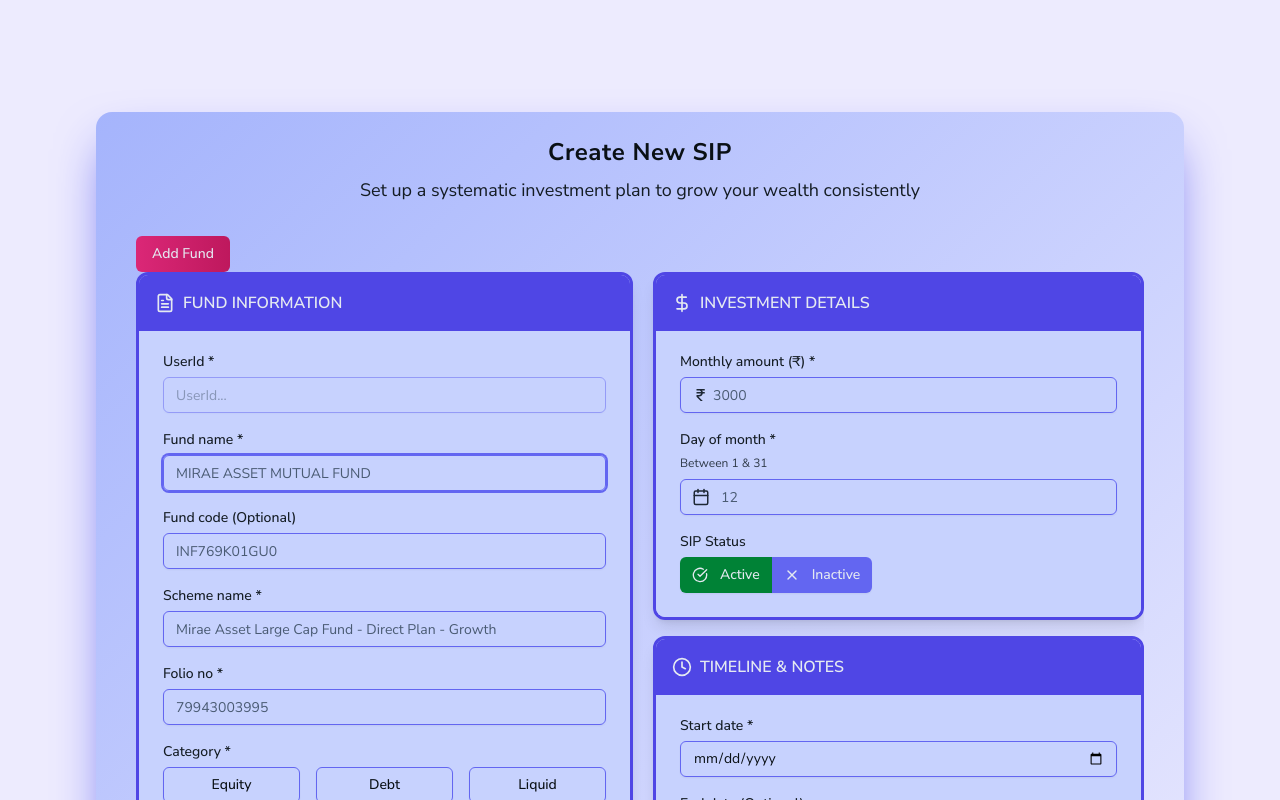
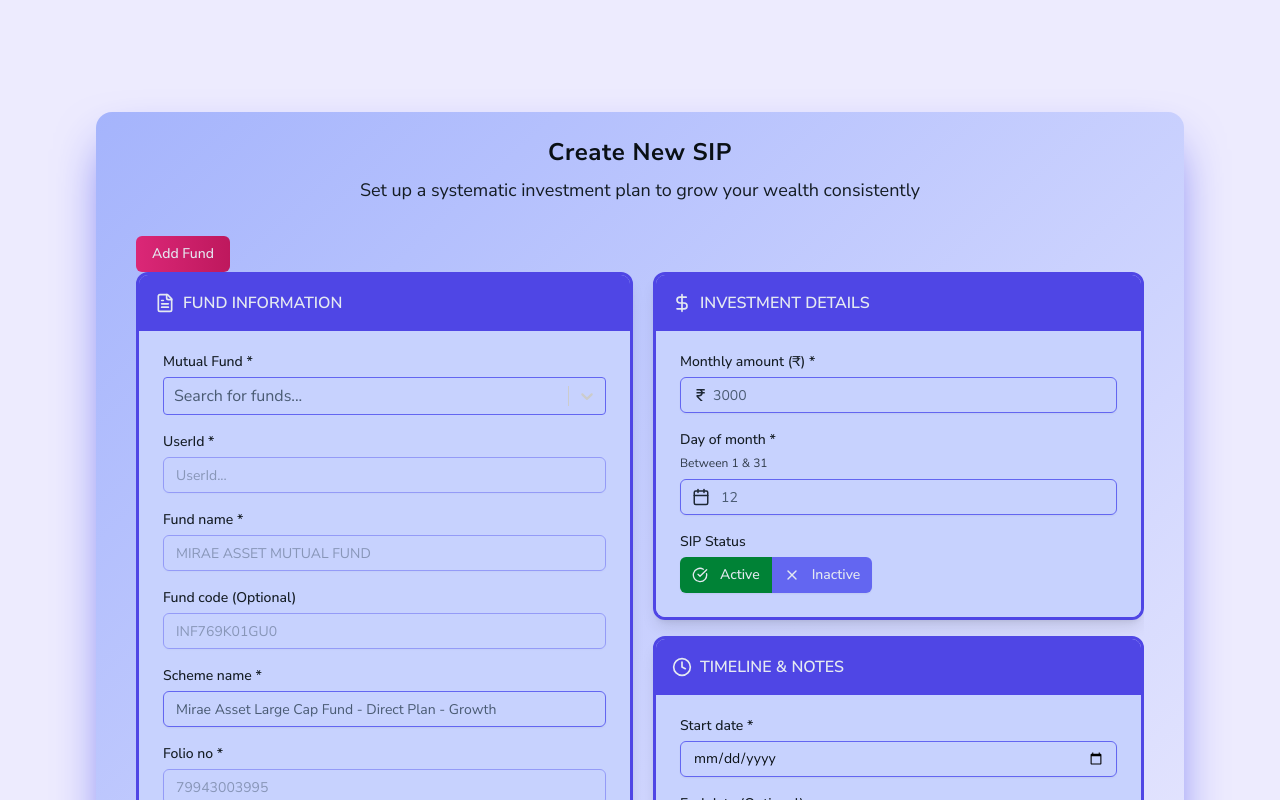
Before and after one commit to chayan-1906/MF-Stx-Cal-Next.js, a Next.js app: page /add-investment/mutual-fund/sip in a window 1280 px wide. Shown: the top 800 px of the page. Built offline with nearby package versions, Linux system fonts and the light colour scheme; no server answers.

Commit message:
made reaxt-select working with styles/themes

```diff
--- a/src/app/api/mf/funds/route.ts
+++ b/src/app/api/mf/funds/route.ts
@@ -116,7 +116,9 @@ export async function GET(request: Request) {
     console.log('getAllMFFunds called');
 
     const url = new URL(request.url);
-    const searchTerm = url.searchParams.get('searchTerm');
+    const rawSearchTerm = url.searchParams.get('searchTerm');
+    const searchTerm = decodeURIComponent(rawSearchTerm ?? '');
+    console.log('searchTerm:', searchTerm);
 
     console.time('dbConnect ⏰');
     await dbConnect();
@@ -131,7 +133,8 @@ export async function GET(request: Request) {
         console.time('databaseOperations ⏰');
         const query: { userId: mongoose.Types.ObjectId; $or?: Array<any> } = {userId: new mongoose.Types.ObjectId(userId)};
         if (searchTerm) {
-            const regex = new RegExp(searchTerm, 'i'); // case-insensitive "contains"
+            const escaped = searchTerm.replace(/[.*+?^${}()|[\]\\]/g, '\\$&');
+            const regex = new RegExp(escaped, 'i');
             query.$or = [
                 {folioNo: regex},
                 {schemeName: regex},
@@ -150,7 +153,7 @@ export async function GET(request: Request) {
             data: {
                 mfFunds: mfFunds?.map(transformMfFund),
             },
-        }, {status: 201});
+        }, {status: 200});
     } catch (error: any) {
         console.error('error in fetching mfFunds:', error);
         return NextResponse.json<ApiResponse>({
--- a/src/app/styles/react-select-styles.ts
+++ b/src/app/styles/react-select-styles.ts
@@ -12,39 +12,39 @@ interface ThemeStyles {
 export const reactSelectStyles = ({isDark}: ThemeStyles): StylesConfig<OptionType, boolean, GroupBase<OptionType>> => ({
     control: (provided, state) => ({
         ...provided,
-        color: isDark ? 'white' : 'black',
-        backgroundColor: isDark ? 'transparent' : '#fff',
-        border: `1px solid ${isDark ? 'white' : '#ccc'}`,
+        // color: isDark ? 'green' : 'red',
+        backgroundColor: 'transparent',
+        border: `1.5px solid ${isDark ? '#8D93F8' : '#6366F1'}`,
         cursor: state.isDisabled ? 'not-allowed' : 'pointer',
         opacity: state.isDisabled ? 0.5 : 1,
     }),
     menu: (provided) => ({
         ...provided,
-        backgroundColor: isDark ? '#6366F1' : '#8D93F8',
-        border: `1px solid ${isDark ? 'white' : '#ccc'}`,
+        backgroundColor: isDark ? '#343962' : '#C7D2FE',
+        border: `1px solid ${isDark ? '#A5AAF9' : '#818CF8'}`,
         zIndex: 1,
     }),
     singleValue: (provided) => ({
         ...provided,
-        color: isDark ? 'white' : 'black',
+        color: isDark ? '#E4E9F1' : '#0A1015',
     }),
     input: (provided) => ({
         ...provided,
-        color: isDark ? 'white' : 'black',
+        color: isDark ? '#E4E9F1' : '#0A1015',
     }),
     option: (provided, state) => ({
         ...provided,
-        color: isDark ? 'white' : 'black',
         backgroundColor: state.isSelected
-            ? isDark ? '#6366F1' : '#8D93F8'
+            ? isDark ? '#1B1F31' : '#6366F1'
             : state.isFocused
-                ? isDark ? '#F9A8D4' : '#FAD1E8'
-                : isDark ? '#6366F1' : '#8D93F8',
+                ? isDark ? '#6D74C6' : '#818CF8'
+                : isDark ? '#343962' : '#C7D2FE',
+        color: isDark ? '#E4E9F1' : state.isFocused || state.isSelected ? '#E4E9F1' : '#0A1015',
         cursor: 'pointer',
     }),
     placeholder: (provided) => ({
         ...provided,
-        color: isDark ? '#999' : '#666',
+        color: '#4A5B73',
     }),
     multiValue: (styles) => ({
         ...styles,
--- a/src/components/MFFundsSelect.tsx
+++ b/src/components/MFFundsSelect.tsx
@@ -1,10 +1,11 @@
 import {useEffect, useState} from "react";
 import AsyncSelect from "react-select/async";
-import {components, ControlProps, GroupBase} from "react-select";
+import {components, ControlProps, GroupBase, OptionsOrGroups} from "react-select";
 import useMfFunds from "../lib/hooks/useMfFunds";
 import {reactSelectStyles} from "@/app/styles/react-select-styles";
 import {useTheme} from "next-themes";
 import {MFFundsSelectProps, ReactSelectOptionType} from "@/types";
+import {MFFund} from "@/models/MFFund";
 
 const Control = ({children, ...props}: ControlProps<ReactSelectOptionType, false, GroupBase<ReactSelectOptionType>>) => {
     return (
@@ -22,25 +23,47 @@ function MFFundsSelect({value, onChange}: MFFundsSelectProps) {
     const [hydrated, setHydrated] = useState<boolean>(false);
 
     const getAllMfFunds = async () => {
+        setLoading(true);
         try {
-            setLoading(true);
-            const mfFunds = await fetchAllMfFunds('');
-            if (!mfFunds) return;
-            const formattedMfFunds = mfFunds.map((mfFund) => ({
-                value: mfFund.mfFundId || '',
+            const rawFunds = await fetchAllMfFunds('');
+
+            const formatted = (rawFunds ?? []).map((mfFund) => ({
+                value: mfFund,
                 label: `${mfFund.schemeName} (${mfFund.folioNo})`,
             }));
-            setMfFunds(formattedMfFunds);
-        } catch (e) {
-            console.error('inside catch of getAllMfFunds:', e);
+            setMfFunds(formatted);
+        } catch (err) {
+            console.error('Fetch error:', err);
         } finally {
             setLoading(false);
         }
-    };
+    }
+
+    const searchMfFunds = async (inputValue: string): Promise<OptionsOrGroups<ReactSelectOptionType, GroupBase<ReactSelectOptionType>>> => {
+        setLoading(true);
+        try {
+            const rawFunds = await fetchAllMfFunds(inputValue);
+
+            const formatted = (rawFunds ?? []).map((mfFund) => ({
+                value: mfFund,
+                label: `${mfFund.schemeName} (${mfFund.folioNo})`,
+            }));
+
+            setMfFunds(formatted);
+            return formatted;
+        } catch (err) {
+            console.error('Fetch error:', err);
+            return [];
+        } finally {
+            setLoading(false);
+        }
+    }
 
     useEffect(() => {
         setHydrated(true);
     }, []);
+
+    const selectedOption = mfFunds.find((opt) => opt.value.mfFundId === value) || null;
 
     if (!hydrated) {
         return null;
@@ -49,18 +72,19 @@ function MFFundsSelect({value, onChange}: MFFundsSelectProps) {
     return (
         <div>
             <AsyncSelect
-                value={value}
+                value={selectedOption}
                 onFocus={getAllMfFunds}
+                loadOptions={searchMfFunds}
                 defaultOptions={mfFunds}
                 cacheOptions
                 isClearable
                 backspaceRemovesValue
                 components={{Control}}
-                placeholder="Search for funds..."
+                placeholder={'Search for funds...'}
                 isLoading={loading}
                 loadingMessage={() => 'Fetching funds...'}
                 noOptionsMessage={() => (loading ? 'Fetching funds...' : 'No funds found')}
-                onChange={onChange}
+                onChange={(opt) => onChange(opt?.value ?? null)}
                 styles={reactSelectStyles({isDark: resolvedTheme === 'dark'})}
             />
         </div>
--- a/src/components/mutual-funds/MFSIPForm.tsx
+++ b/src/components/mutual-funds/MFSIPForm.tsx
@@ -155,18 +155,31 @@ function MFSIPForm({userId, mfSip}: MFSIPFormProps) {
 
                             {/** form - Fund Information */}
                             <div className={cardBgClassNames}>
-                                {/*<FormField control={mfSipForm.control} name={'mfFund'} render={({field}) => (
+                                <FormField control={mfSipForm.control} name={'mfFundId'} render={({field}) => (
                                     <FormItem>
                                         <FormLabel>Mutual Fund *</FormLabel>
                                         <FormControl>
-                                            <MFFundsSelect
-                                                value={field.value}
-                                                onChange={(option) => field.onChange(option)}
-                                            />
+                                            <MFFundsSelect value={field.value} onChange={(fund) => {
+                                                if (!fund) {
+                                                    mfSipForm.setValue('mfFundId', '');
+                                                    mfSipForm.setValue('fundName', '');
+                                                    mfSipForm.setValue('fundCode', '');
+                                                    mfSipForm.setValue('schemeName', '');
+                                                    mfSipForm.setValue('folioNo', '');
+                                                    mfSipForm.setValue('category', null);
+                                                } else {
+                                                    mfSipForm.setValue('mfFundId', fund.mfFundId ?? '');
+                                                    mfSipForm.setValue('fundName', fund.schemeName ?? '');
+                                                    mfSipForm.setValue('fundCode', fund.fundCode ?? '');
+                                                    mfSipForm.setValue('schemeName', fund.schemeName ?? '');
+                                                    mfSipForm.setValue('folioNo', fund.folioNo ?? '');
+                                                    mfSipForm.setValue('category', fund.category ?? null);
+                                                }
+                                            }}/>
                                         </FormControl>
                                         <FormMessage/>
                                     </FormItem>
-                                )}/>*/}
+                                )}/>
 
                                 {/** userId */}
                                 <FormField control={mfSipForm.control} name={'userId'} render={({field}) => (
@@ -197,7 +210,7 @@ function MFSIPForm({userId, mfSip}: MFSIPFormProps) {
                                     <FormItem>
                                         <FormLabel htmlFor={field.name} className={''}>Fund name *</FormLabel>
                                         <FormControl>
-                                            <Input {...field} id={field.name} value={field.value ?? ''} type={'text'} autoFocus placeholder={'Mirae Asset Mutual Fund'} className={'uppercase'}
+                                            <Input {...field} id={field.name} value={field.value ?? ''} type={'text'} disabled placeholder={'Mirae Asset Mutual Fund'} className={'uppercase'}
                                                    onChange={(e) => field.onChange(e)}/>
                                         </FormControl>
                                         <FormMessage/>
@@ -209,7 +222,7 @@ function MFSIPForm({userId, mfSip}: MFSIPFormProps) {
                                     <FormItem>
                                         <FormLabel htmlFor={field.name} className={''}>Fund code (Optional)</FormLabel>
                                         <FormControl>
-                                            <Input {...field} id={field.name} value={field.value ?? ''} type={'text'} placeholder={'INF769K01GU0'} className={'uppercase'}
+                                            <Input {...field} id={field.name} value={field.value ?? ''} type={'text'} disabled placeholder={'INF769K01GU0'} className={'uppercase'}
                                                    onChange={(e) => field.onChange(e)}/>
                                         </FormControl>
                                         <FormMessage/>
@@ -233,7 +246,7 @@ function MFSIPForm({userId, mfSip}: MFSIPFormProps) {
                                     <FormItem>
                                         <FormLabel htmlFor={field.name} className={''}>Folio no *</FormLabel>
                                         <FormControl>
-                                            <Input {...field} id={field.name} value={field.value ?? ''} placeholder={'79943003995'}
+                                            <Input {...field} id={field.name} value={field.value ?? ''} disabled placeholder={'79943003995'}
                                                    className={''} onChange={(e) => field.onChange(e)} onWheel={(e) => e.currentTarget.blur()}/>
                                         </FormControl>
                                         <FormMessage/>
@@ -247,7 +260,7 @@ function MFSIPForm({userId, mfSip}: MFSIPFormProps) {
                                         <FormControl>
                                             <div className={'flex flex-wrap gap-4'}>
                                                 {['equity', 'debt', 'liquid'].map(category => (
-                                                    <Button key={category} type={'button'} onClick={() => field.onChange(category)}
+                                                    <Button key={category} type={'button'} disabled onClick={() => field.onChange(category)}
                                                             className={cn('flex flex-1 justify-center items-center capitalize bg-transparent border border-input text-text-900', field.value === category && 'bg-primary border-none text-primary-foreground')}>
                                                         {category}
                                                     </Button>
--- a/src/lib/db/mf-sips-storage.ts
+++ b/src/lib/db/mf-sips-storage.ts
@@ -398,7 +398,7 @@ export async function getMFSIPsByDayOfMonth(year: number, month: number): Promis
         mfSipsByDates.forEach(mfSip => {
             daysInMonth[mfSip.dayOfMonth - 1] = mfSip;
         });
-        console.log('daysInMonth:', daysInMonth);
+        // console.log('daysInMonth:', daysInMonth);
 
         console.timeEnd('getMFSIPsByDayOfMonth ⏰');
         return {
--- a/src/lib/formValidationSchemas.ts
+++ b/src/lib/formValidationSchemas.ts
@@ -27,6 +27,7 @@ type NameFormValues = z.infer<typeof nameSchema>;
 export const mfSipSchema = z.object({
     userId: z.string().min(1, {message: 'Invalid User ID'}),
     mfSipId: z.string().optional(),
+    mfFundId: z.string().min(1, {message: 'Invalid Fund ID'}),
     fundName: z.string().trim().min(2, {message: 'Fund Name must be at least 2 characters'}),
     fundCode: z.string().trim().nullable().optional(),
     schemeName: z.string().trim().min(1, {message: 'Scheme name is required'}),
@@ -37,7 +38,7 @@ export const mfSipSchema = z.object({
     startDate: z.date(),
     endDate: z.date().nullable().optional(),
     notes: z.string().trim().nullable().optional(),
-    category: z.enum(['equity', 'debt', 'liquid'], {message: 'Category must be valid'}),
+    category: z.enum(['equity', 'debt', 'liquid'], {message: 'Category must be valid'}).nullable(),
 }).refine((data) => !data.endDate || (data.endDate && data.endDate > data.startDate), {
     message: 'End date must be after start date',
     path: ['endDate'],
--- a/src/models/MFSIP.ts
+++ b/src/models/MFSIP.ts
@@ -3,6 +3,7 @@ import crypto from 'crypto';
 
 export interface MFSIP extends Document {
     userId: mongoose.Schema.Types.ObjectId;
+    mfFundId: mongoose.Schema.Types.ObjectId;
     mfSipId?: string;
     externalId: string;
     fundName: string;
@@ -23,6 +24,11 @@ const MFSIPSchema: Schema<MFSIP> = new Schema({
         type: mongoose.Schema.Types.ObjectId,
         required: [true, 'User Id is required'],
         ref: 'User',
+    },
+    mfFundId: {
+        type: mongoose.Schema.Types.ObjectId,
+        required: [true, 'User Id is required'],
+        ref: 'MFFund',
     },
     mfSipId: {
         type: String,
```
Also changed, not shown: src/types/index.ts (+4 -3 lines).
